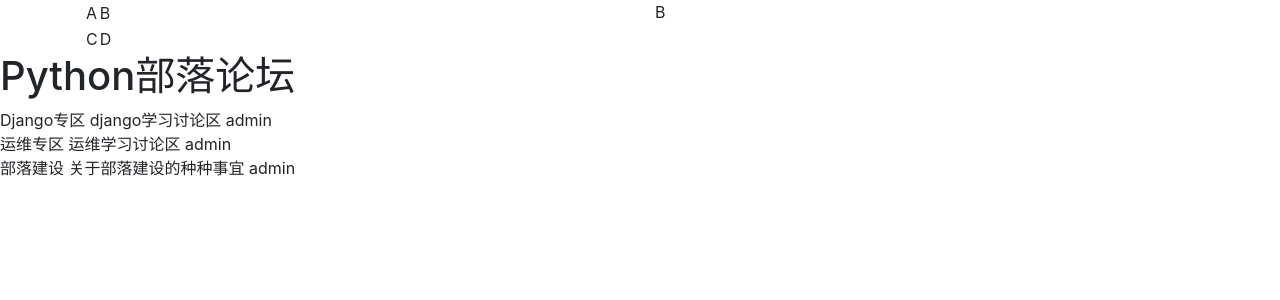
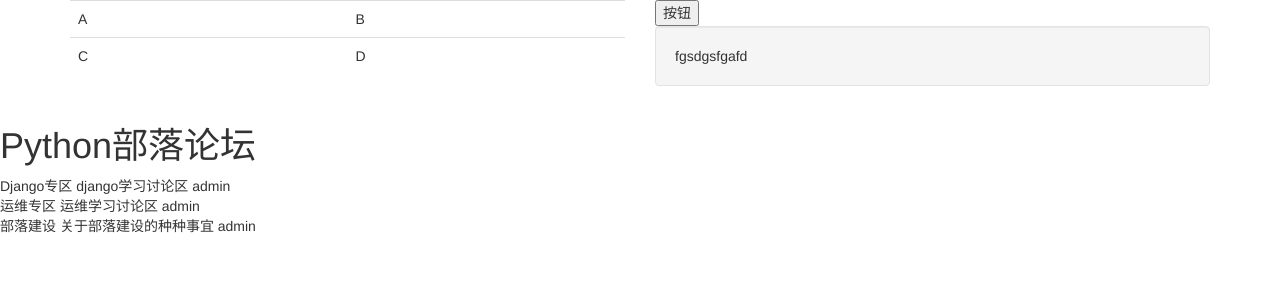
Before and after one commit to airstreamFeng/forumdemo, a Django app: template block/templates/block_list.html in a window 1280 px wide. Shown: the top 300 px of the page. Run offline with Django 3.2, Linux system fonts and the light colour scheme; the template is opened without the code that fills it: values that come from a table or form of the project are taken from there, others are empty; data comes from the database, SQL or seed files in the repository; parts of the project's set-up code (start-up, migrations or seed data) failed here and were passed over; some libraries are stand-ins or nearby versions.

Commit message:
thirdcommit

```diff
--- a/block/templates/block_list.html
+++ b/block/templates/block_list.html
@@ -3,13 +3,13 @@
   <head>
     <meta charset="utf-8">
     <title>Python部落论坛</title>
-    <link rel="stylesheet" href="https://maxcdn.bootstrapsdn.com/bootstrap/3.3.5/css/bootstrap.min.css">
+    <link rel="stylesheet" href="https://maxcdn.bootstrapcdn.com/bootstrap/3.3.6/css/bootstrap.min.css">
   </head>
   <body>
     <div class="container">
       <div class="row">
         <div class="col-sm-10 col-md-6">
-          <table>
+          <table class="table table-hover">
 		    <tr>
 			  <td>A</td>
 			  <td>B</td>
@@ -21,7 +21,8 @@
 		  </table>
         </div>
         <div class="col-sm-2 col-md-6">
-          B
+          <button type="btn btn-info">按钮</button>
+		  <div class="well">fgsdgsfgafd </div>
         </div>
       </div>
     </div>
```
